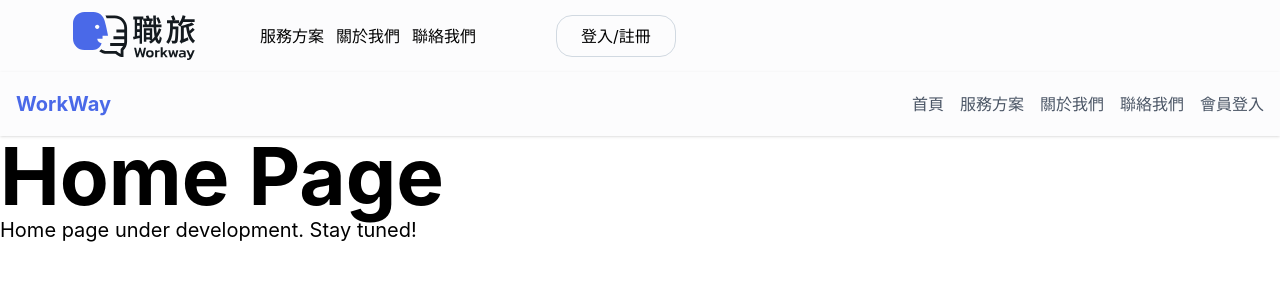
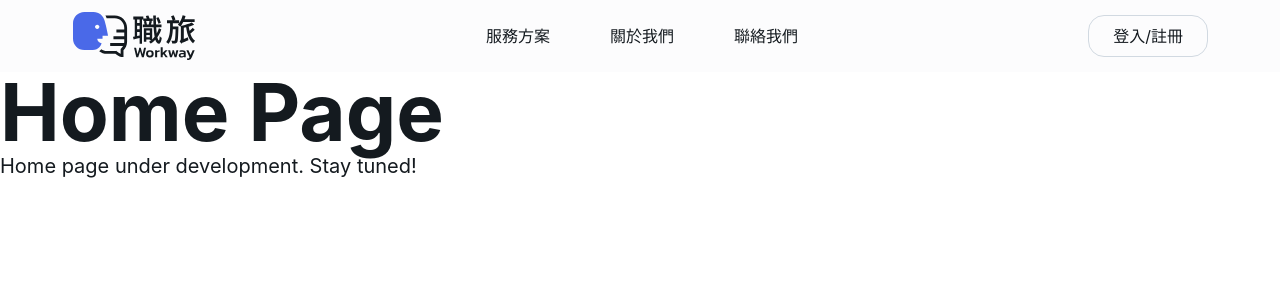
Before and after one commit to JeromeLin222/workway, a React (Vite) app: page / in a window 1280 px wide. Shown: the top 300 px of the page. Built offline with nearby package versions, Linux system fonts and the light colour scheme.

Commit message:
feat: add user authentication and avatar display in Header component
- Implement mock login/logout functionality
- Display user avatar and username when logged in
- Add default avatar images

```diff
--- a/src/App.jsx
+++ b/src/App.jsx
@@ -15,22 +15,7 @@ function App() {
   return (
     <BrowserRouter>
     <HeaderComponent></HeaderComponent>
-      <nav className="bg-white shadow-sm">
-        <div className="max-w-7xl mx-auto px-4">
-          <div className="flex justify-between items-center h-16">
-            <div className="text-xl font-bold text-primary">
-              WorkWay
-            </div>
-            <div className="space-x-4">
-              <Link to="/" className="text-gray-600 hover:text-primary">首頁</Link>
-              <Link to="/services" className="text-gray-600 hover:text-primary">服務方案</Link>
-              <Link to="/about" className="text-gray-600 hover:text-primary">關於我們</Link>
-              <Link to="/contact" className="text-gray-600 hover:text-primary">聯絡我們</Link>
-              <Link to="/member/login" className="text-gray-600 hover:text-primary">會員登入</Link>
-            </div>
-          </div>
-        </div>
-      </nav>
+
       <main>
         <Routes>
           <Route path='/' element={<HomePage />} />
--- a/src/components/common/Header.jsx
+++ b/src/components/common/Header.jsx
@@ -2,28 +2,82 @@ import { NavLink } from "react-router";
 import { useState } from "react";
 
 export function HeaderComponent() {
+	const [userInfo, setUserInfo] = useState(null);
+
+	// mock login
+	const handleLogin = () => {
+		const mockUser = {
+			username: "Alan",
+			email: "alan@example.com",
+			avatar: "/images/avatar_default.png"
+		};
+		setUserInfo(mockUser);
+	};
+
+	const handleLogout = () => {
+		setUserInfo(null);
+	};
+
 	return(
 		<header className="bg-white">
-			<div className="max-w-7xl py-3 px-18 mx-auto flex items-center">
+			<div className="max-w-7xl py-3 px-18 mx-auto flex justify-between items-center">
 				<NavLink to={"/"}>
-					<img className="mr-16" src="/images/logo.svg" alt="logo" />
+					<img className="" src="/images/logo.svg" alt="logo" />
 				</NavLink>
-				<div className="mr-20">
+				<div className="">
 					<ul className="flex gap-3">
 						<li>
-							<NavLink to={"/services"}>服務方案</NavLink>
+							<NavLink
+								to={"/services"}
+								className={({ isActive }) =>
+									isActive
+										? "py-2 px-6 bg-natural-90 rounded-2xl"
+										: "py-2 px-6 hover:bg-natural-90 hover:rounded-2xl"
+								}
+							>
+							服務方案</NavLink>
 						</li>
 						<li>
-							<NavLink to={"/about"}>關於我們</NavLink>
+							<NavLink
+								to={"/about"}
+								className={({ isActive }) =>
+									isActive
+									? "py-2 px-6 bg-natural-90 rounded-2xl"
+									: "py-2 px-6 hover:bg-natural-90 hover:rounded-2xl"
+								}
+							>
+							關於我們</NavLink>
 						</li>
 						<li>
-							<NavLink to={"/contact"}>聯絡我們</NavLink>
+							<NavLink
+								to={"/contact"}
+								className={({ isActive }) =>
+									isActive
+									? "py-2 px-6 bg-natural-90 rounded-2xl"
+									: "py-2 px-6 hover:bg-natural-90 rounded-2xl"
+								}
+							>
+							聯絡我們</NavLink>
 						</li>
 					</ul>
 				</div>
-				<button type="button" className="border border-natural-85 py-2 px-6 rounded-2xl">
-					登入/註冊
-				</button>
+
+				{ userInfo ? (
+					<button type="button" onClick={handleLogout} className="flex items-center justify-center">
+						<img src={userInfo.avatar} alt="avatar" className="w-[44px] h-[44px] rounded-full mr-2"/>
+						<p className="font-medium">
+							{userInfo.username}
+						</p>
+					</button>
+				):
+					<button
+						type="button"
+						onClick={handleLogin}
+						className="border border-natural-85 py-2 px-6 rounded-2xl hover:bg-natural-90 hover:border-0"
+					>
+						登入/註冊
+					</button>
+				}
 			</div>
 		</header>
 	)
--- a/src/styles/globals.css
+++ b/src/styles/globals.css
@@ -3,6 +3,7 @@
 @layer base {
   html {
     font-family: "Noto Sans TC", "Inter", system-ui, sans-serif;
+    @apply text-black
   }
 }
 
```
Also changed, not shown: public/images/avatar.png (added), public/images/avatar_default.png (added).
